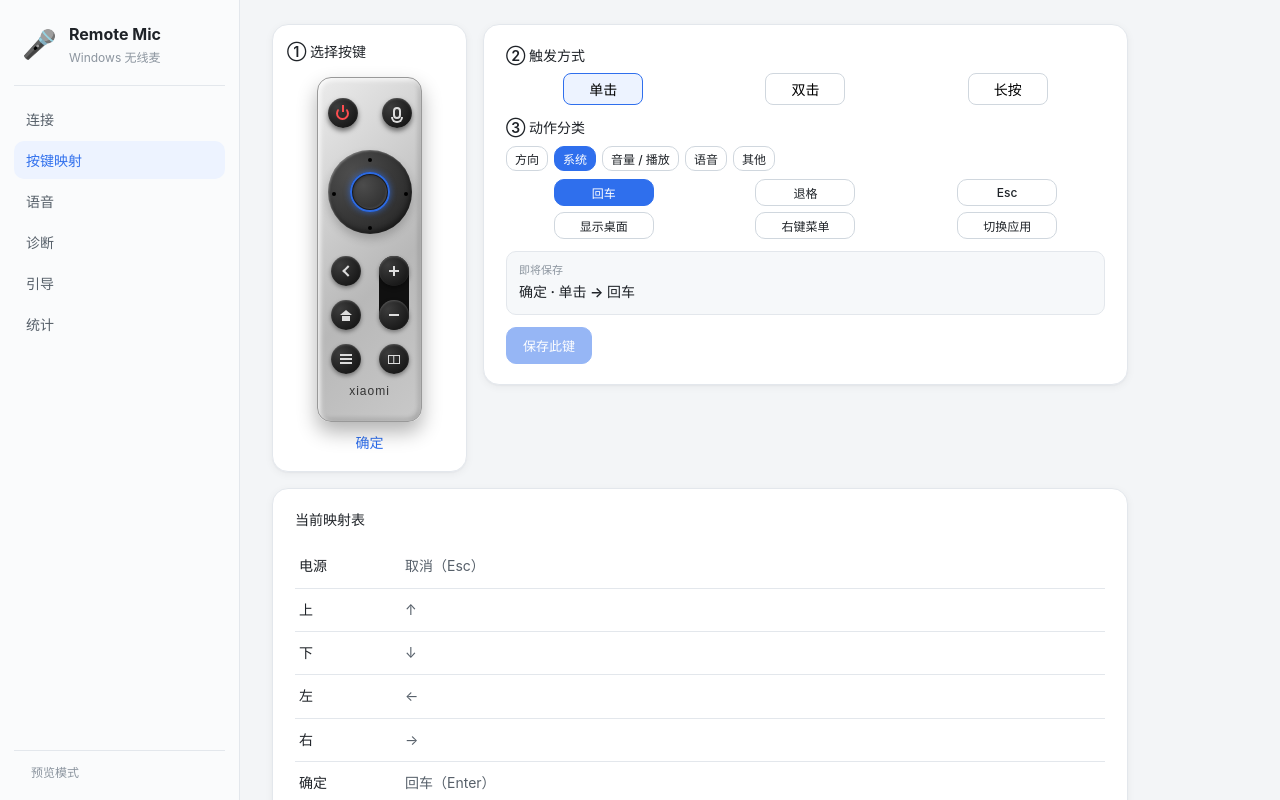
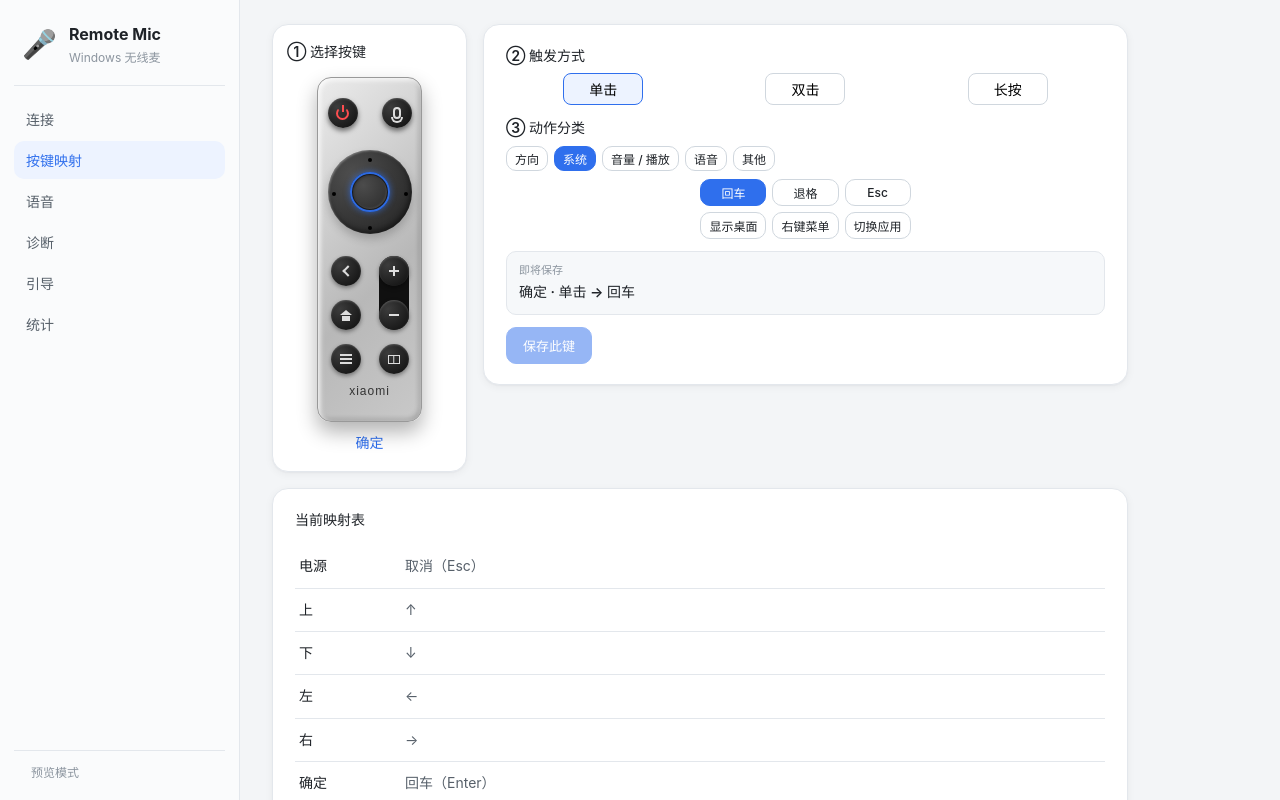
Before and after one commit to poluce/windows-remote-mic, a React (Vite) app: page / in a window 1280 px wide. Both pictures are taken after a click on the button "按键映射". Built offline with nearby package versions, Linux system fonts and the light colour scheme.

Commit message:
ui(mapping): action buttons auto-size to content width

```diff
--- a/src/App.css
+++ b/src/App.css
@@ -553,19 +553,16 @@ button {
 
 .action-grid {
   display: grid;
-  grid-template-columns: repeat(3, 1fr);
+  grid-template-columns: repeat(3, auto);
+  justify-content: center;
   gap: 6px;
 }
 
 .action-grid .btn {
-  padding: 4px 6px;
+  padding: 4px 8px;
   font-size: 12px;
-  width: 100%;
-  max-width: 100px;
-  margin: 0 auto;
+  width: auto;
   white-space: nowrap;
-  overflow: hidden;
-  text-overflow: ellipsis;
 }
 
 @media (max-width: 760px) {
```
